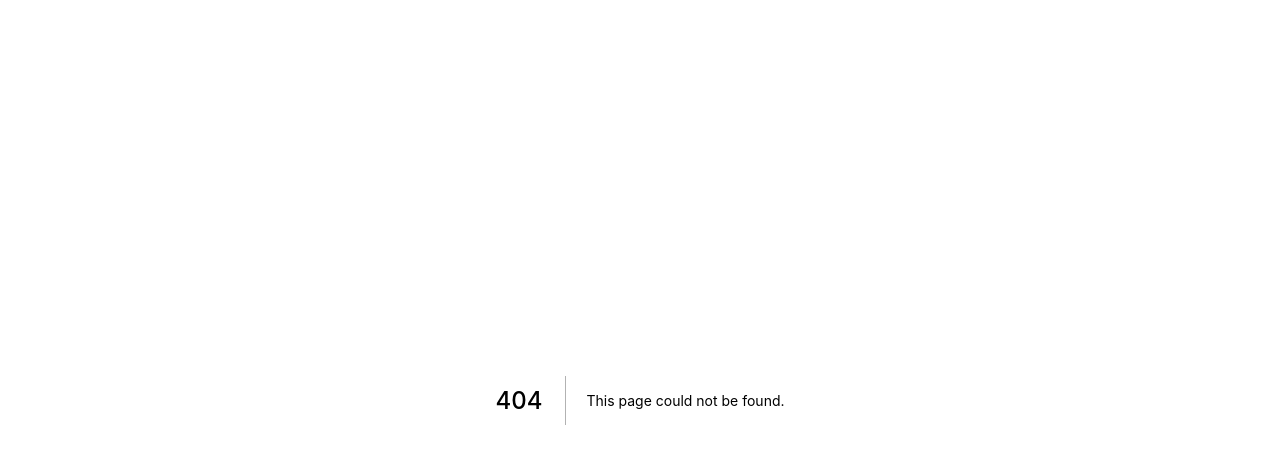
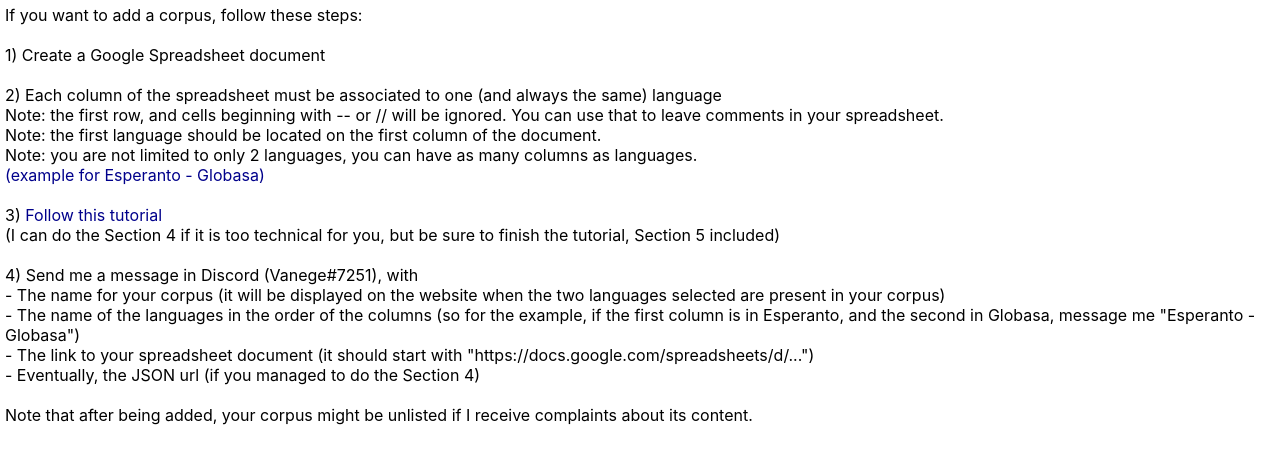
Before and after one commit to Vanege/conlang-corpora, a Next.js app: page /add in a window 1280 px wide. Before the commit this address had no page. Shown: the top 464 px of the page. Built offline with nearby package versions, Linux system fonts and the light colour scheme.

Commit message:
add a page to explain how to add a corpus

```diff
--- /dev/null
+++ b/pages/add.tsx
@@ -0,0 +1,40 @@
+export default function Add() {
+  return (
+    <div style={{padding: "5px 5px 5px 5px"}}>
+      If you want to add a corpus, follow these steps:
+      <br/>
+      <br/>
+      1) Create a Google Spreadsheet document
+      <br/>
+      <br/>
+      2) Each column of the spreadsheet must be associated to one (and always the same) language
+      <br/>
+      Note: the first row, and cells beginning with -- or // will be ignored. You can use that to leave comments in your spreadsheet.
+      <br/>
+      Note: the first language should be located on the first column of the document.
+      <br/>
+      Note: you are not limited to only 2 languages, you can have as many columns as languages.
+      <br/>
+      <a href="https://docs.google.com/spreadsheets/d/1aeo2v0MG6VGSio12-t0issmL1N2DIdwG4l5GpMFBVIc/edit#gid=368641963" target="_blank" rel="noreferrer" style={{color: "darkblue"}}>(example for Esperanto - Globasa)</a>
+      <br/>
+      <br/>
+      3) <a href="https://web.archive.org/web/20210626141738/https://www.freecodecamp.org/news/cjn-google-sheets-as-json-endpoint/" target="_blank" rel="noreferrer" style={{color: "darkblue"}}>Follow this tutorial</a>
+      <br/>
+      (I can do the Section 4 if it is too technical for you, but be sure to finish the tutorial, Section 5 included)
+      <br/>
+      <br/>
+      4) Send me a message in Discord (Vanege#7251), with
+      <br/>
+      - The name for your corpus (it will be displayed on the website when the two languages selected are present in your corpus)
+      <br/>
+      - The name of the languages in the order of the columns (so for the example, if the first column is in Esperanto, and the second in Globasa, message me "Esperanto - Globasa")
+      <br/>
+      - The link to your spreadsheet document (it should start with "https://docs.google.com/spreadsheets/d/...")
+      <br/>
+      - Eventually, the JSON url (if you managed to do the Section 4)
+      <br/>
+      <br/>
+      Note that after being added, your corpus might be unlisted if I receive complaints about its content.
+    </div>
+  )
+}
--- a/pages/index.tsx
+++ b/pages/index.tsx
@@ -211,6 +211,7 @@ export default function Home() {
         <Select value={l1} items={l1List} onChange={changeL1} placeholder={"Language 1"}/>
         <div className="switch" onClick={switchLanguages}>↔</div>
         <Select value={l2} items={l2List} onChange={changeL2} placeholder={"Language 2"}/>
+        <a className="switch" href="/add" target="_blank" rel="noreferrer">+</a>
       </div>
       <div style={{display: "flex", justifyContent: "space-between"}}>
         <div style={{display: "flex", minHeight: "20px"}}>
@@ -241,6 +242,10 @@ export default function Home() {
           cursor: pointer;
           border-radius: 5px;
           border: lightgray solid 1px;
+          min-width: 25px;
+          display: flex;
+          justify-content: center;
+          align-items: center;
         }
       `}</style>
     </div>
```
